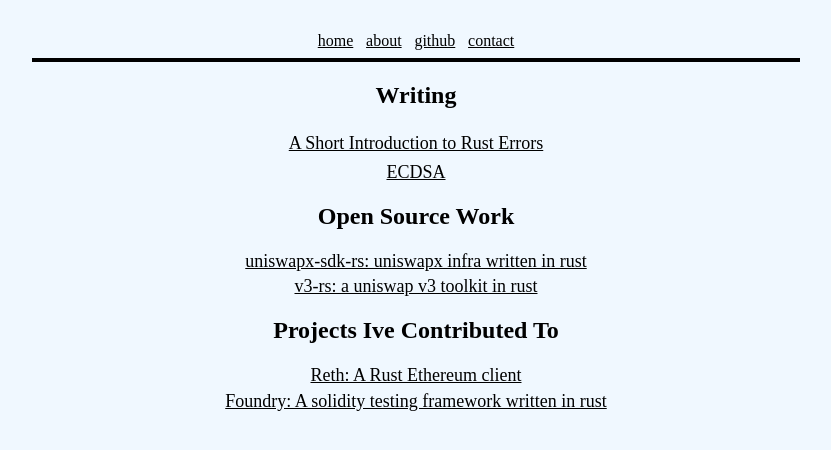
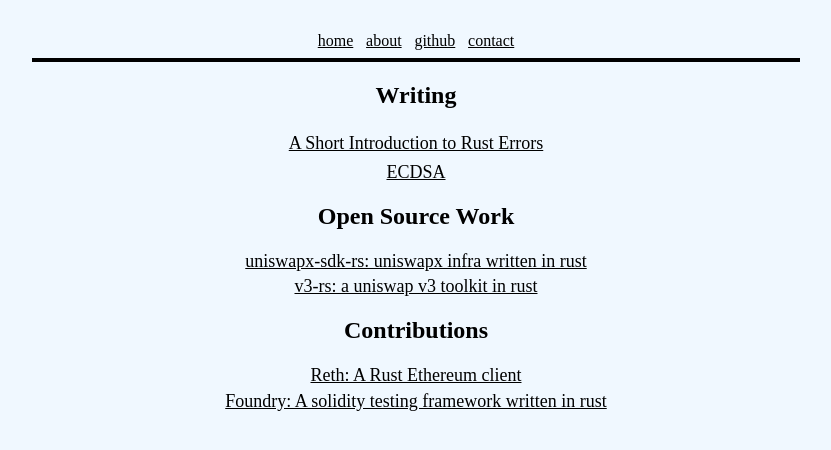
Before and after one commit to nhtyy/push0dev, a Next.js app: page / in a window 1280 px wide. Shown: the top 450 px of the page, without its empty margins (224-1055 px from the left). Built offline with nearby package versions, Linux system fonts and the light colour scheme.

Commit message:
section heading + article fix

```diff
--- a/src/pages/index.tsx
+++ b/src/pages/index.tsx
@@ -20,7 +20,7 @@
           },
         ]}
       />
-      <h2 className="homepage-section-header">Projects Ive Contributed To</h2>
+      <h2 className="homepage-section-header">Contributions</h2>
       <LinkList
         links={[
           {
```
Also changed, not shown: posts/ecdsa.md (+1 -1 lines).
